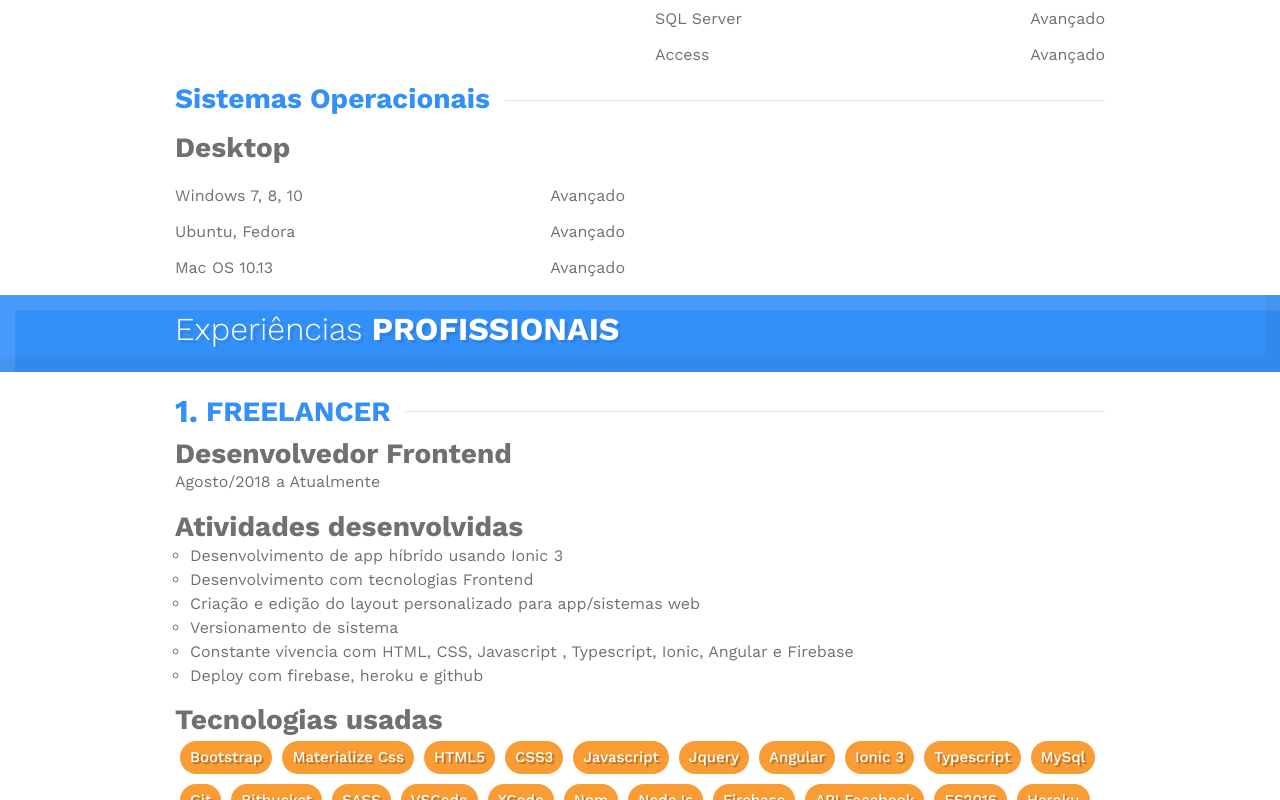
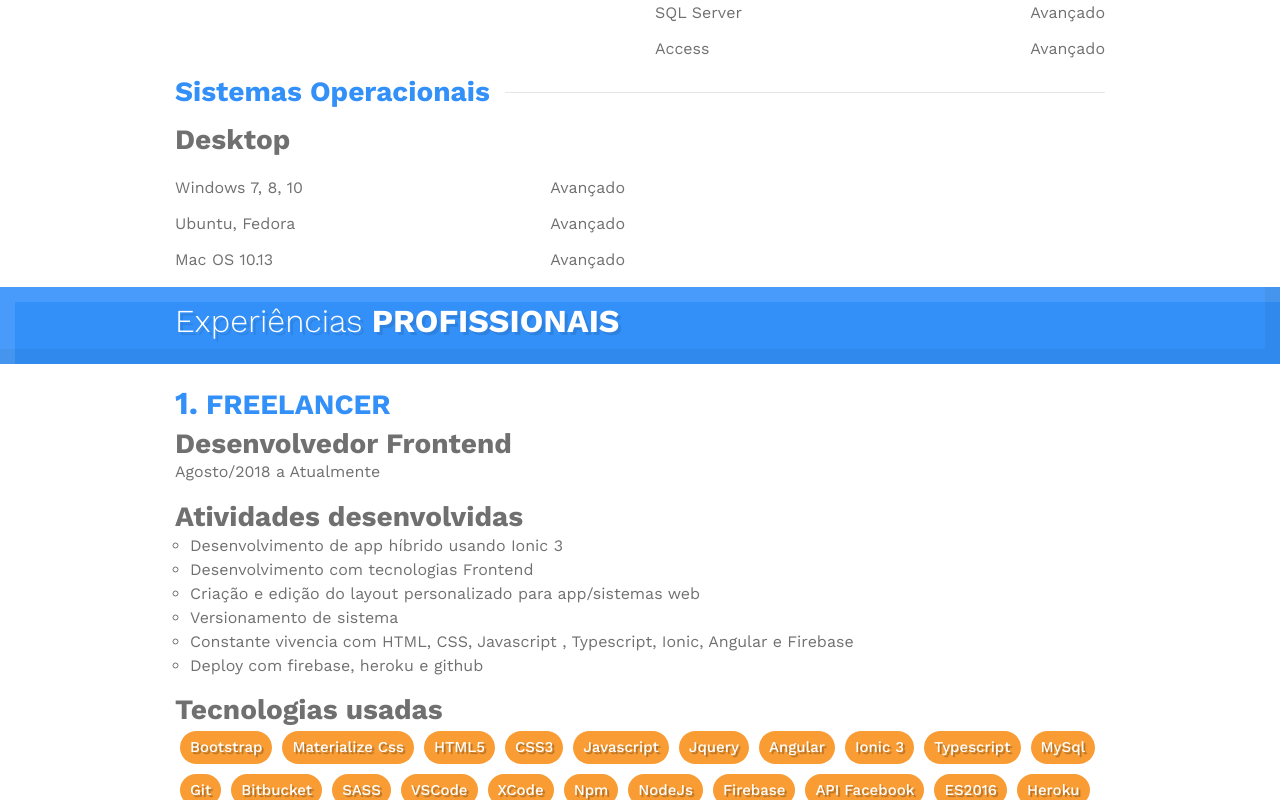
Before and after one commit to diegomartins-dev/webcurriculo, a React (Create React App) app: page / in a window 1280 px wide. Shown: the part 2913-3713 px from the top of the page. Built offline with nearby package versions, Linux system fonts and the light colour scheme.

Commit message:
pequenas alterações

```diff
--- a/src/components/Box-Experiences/Box-experiences.js
+++ b/src/components/Box-Experiences/Box-experiences.js
@@ -6,8 +6,9 @@ import BoxLabel from "../Box-Label/Box-label";
 function draw(items) {
   return items.map((item, index) => {
     return (
+      <React.Fragment>
         <li key={index}>
-        <div className="position-relative">
+          <div className="position-relative box-experiences__div__subtitle">
             <h3 className="box-experiences__subtitle text--uppercase --no-margin-bottom">
               {item.subtitle}
             </h3>
@@ -26,11 +27,13 @@ function draw(items) {
             <h3 className="box-experiences__content__title">
               Tecnologias usadas
             </h3>
-          <p>
+            <p className="--no-margin-bottom">
               <BoxLabel items={item.technologies}></BoxLabel>
             </p>
           </div>
         </li>
+        <hr className="box-experiences__divider --no-margin-right"/>
+      </React.Fragment>
     );
   });
 }
--- a/src/components/Box-Offices/Box-offices.js
+++ b/src/components/Box-Offices/Box-offices.js
@@ -3,7 +3,7 @@ import React from 'react'
 function periods(items){
     return (
         items.map((item, index) => {
-            return <p key={index}>{item.content}</p>;
+            return <p key={index} className={(items.length != index + 1) ? '--no-margin-bottom':''}>{item.content}</p>;
         })
     )
 }
--- a/src/index.css
+++ b/src/index.css
@@ -96,13 +96,14 @@ h1, h2, h3, h4, h5 {
       color: var(--info);
       background-color: var(--white);
       padding-right: 15px;
+      line-height: 31px;
     }
 
     .box-knowledge__subtitle::after {
       content: '';
       border-bottom: 1px solid var(--gray-light);
       position: absolute;
-      top: 18px;
+      top: 50%;
       left: 0;
       width: calc(100% - 15px);
       z-index: -1;
@@ -122,23 +123,23 @@ h1, h2, h3, h4, h5 {
     }
 
     /* Box Experiences */
+    .box-experiences hr:last-child {
+      display: none;
+    }
+
+    .box-experiences__div__subtitle {
+      margin-bottom: 15px;
+      margin-left: -15px;
+    }
+
     .box-experiences__subtitle {
       color: var(--info);
       background-color: var(--white);
-      float: left;
-      line-height: 50px;
-      padding-right: 15px;
-    }
-
-    .box-experiences__subtitle::after {
-      content: '';
-      border-bottom: 1px solid var(--gray-light);
-      position: absolute;
-      top: 24px;
+      position: relative;
+      line-height: 32px;
+      display: inline;
+      top: 10px;
       left: 0;
-      width: calc(100% - 15px);
-      z-index: -1;
-      margin-left: 15px;
     }
 
     .box-experiences__content {
@@ -148,6 +149,11 @@ h1, h2, h3, h4, h5 {
 
     .box-experiences__content__title {
       margin: 0;
+    }
+
+    .box-experiences__divider {
+      margin-left: -15px;
+      padding: 7px;
     }
 
     /* Box Label */
--- a/src/mocks/fakeDB.json
+++ b/src/mocks/fakeDB.json
@@ -802,15 +802,15 @@
           "type": "text"
         },
         {
-          "content": "Responsabilizar-me pelo gerenciamento/manutenção do Sistema de Controle de Cargos",
+          "content": "Responsabilizar-me pelo gerenciamento, manutenção, do Sistema de Controle de Cargos",
           "type": "text"
         },
         {
-          "content": "Responsabilizar-me pelo gerenciamento/manutenção/finalização do Sistema de Ponto Eletrônico",
+          "content": "Responsabilizar-me pelo gerenciamento, manutenção, finalização, do Sistema de Ponto Eletrônico",
           "type": "text"
         },
         {
-          "content": "Contribuir com o desenvolvimento/manutenção do Sistema de Folha de Pagamento (Principal Sistema do Setor)",
+          "content": "Contribuir com o desenvolvimento, manutenção, do Sistema de Folha de Pagamento (Principal Sistema do Setor)",
           "type": "text"
         },
         {
```
Lines whose indentation alone changed are shown as unchanged.
